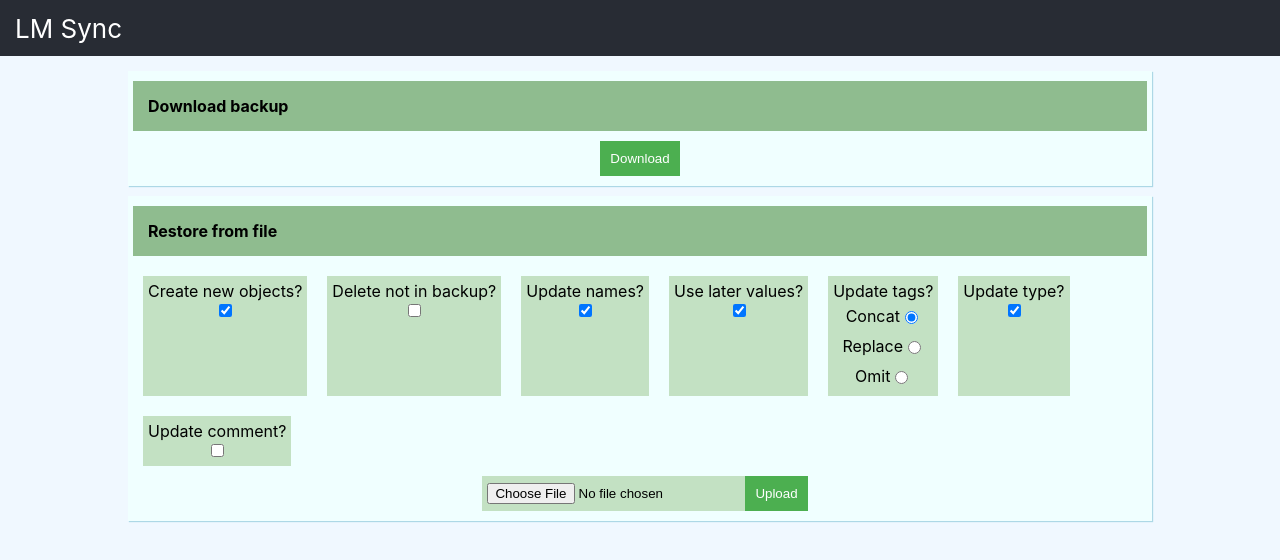
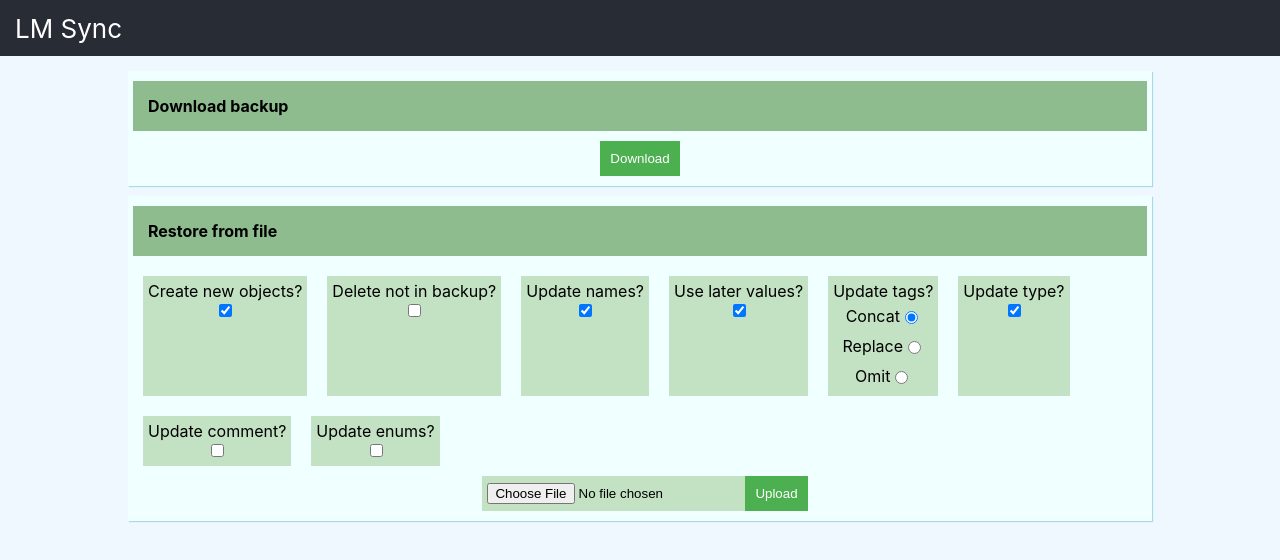
Before and after one commit to buuuudzik/lmsync, a React (Create React App) app: page / in a window 1280 px wide. Shown: the top 560 px of the page. Built offline with nearby package versions, Linux system fonts and the light colour scheme; some icons are missing.

Commit message:
Add replace enums

```diff
--- a/src/App.js
+++ b/src/App.js
@@ -18,6 +18,7 @@ class App extends React.Component {
         value: "useLater", // "replace" || "let"
         type: "replace", // "replace" || "let"
         comment: "let", // "replace" || "let"
+        enums: "let", // "replace" || "let"
         tags: "concat", // "replace" || "concat" || "let"
       },
     };
@@ -199,6 +200,12 @@ class App extends React.Component {
                     {this.createPolicyCheckbox("comment", "replace", "let")}
                   </div>
                 </div>
+                <div className="backup-option">
+                  <div>
+                    <div>Update enums?</div>
+                    {this.createPolicyCheckbox("enums", "replace", "let")}
+                  </div>
+                </div>
               </div>
               <UploaderBackup
                 url={`backup.lp?${this.getPoliciesParams()}`}
```
Also changed, not shown: 1 other file (tests, documents, lock files or other folders).
